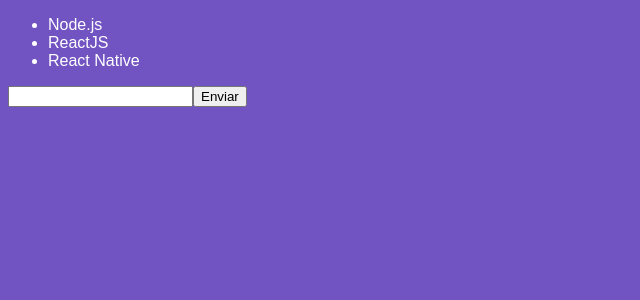
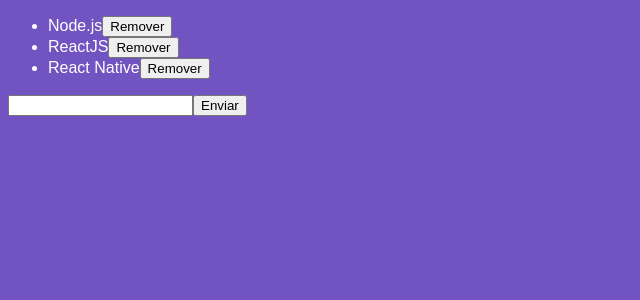
Before and after one commit to marceloTurin/modulo04-rocketseat, a React app: page / in a window 1280 px wide. Shown: the top 300 px of the page, without its empty margins (0-640 px from the left). Built offline with nearby package versions, Linux system fonts and the light colour scheme.

Commit message:
Removendo itens do React

```diff
--- a/src/components/TechList.js
+++ b/src/components/TechList.js
@@ -25,11 +25,20 @@
         });
     }
 
+    handleDelete = (tech) =>{
+        this.setState({techs: this.state.techs.filter(t => t != tech)})
+    }
+
     render(){
         return (
             <form onSubmit={this.handleSubmit}>
                 <ul>
-                    {this.state.techs.map(tech => <li key={tech}>{tech}</li>)}
+                    {this.state.techs.map(tech => (
+                        <li key={tech}>
+                            {tech}
+                        <button type="button" onClick={() => this.handleDelete(tech)}>Remover</button>
+                        </li>
+                    ))}
                 </ul>
                 <input
                     type="text" onChange={this.handleInputChange}
```
